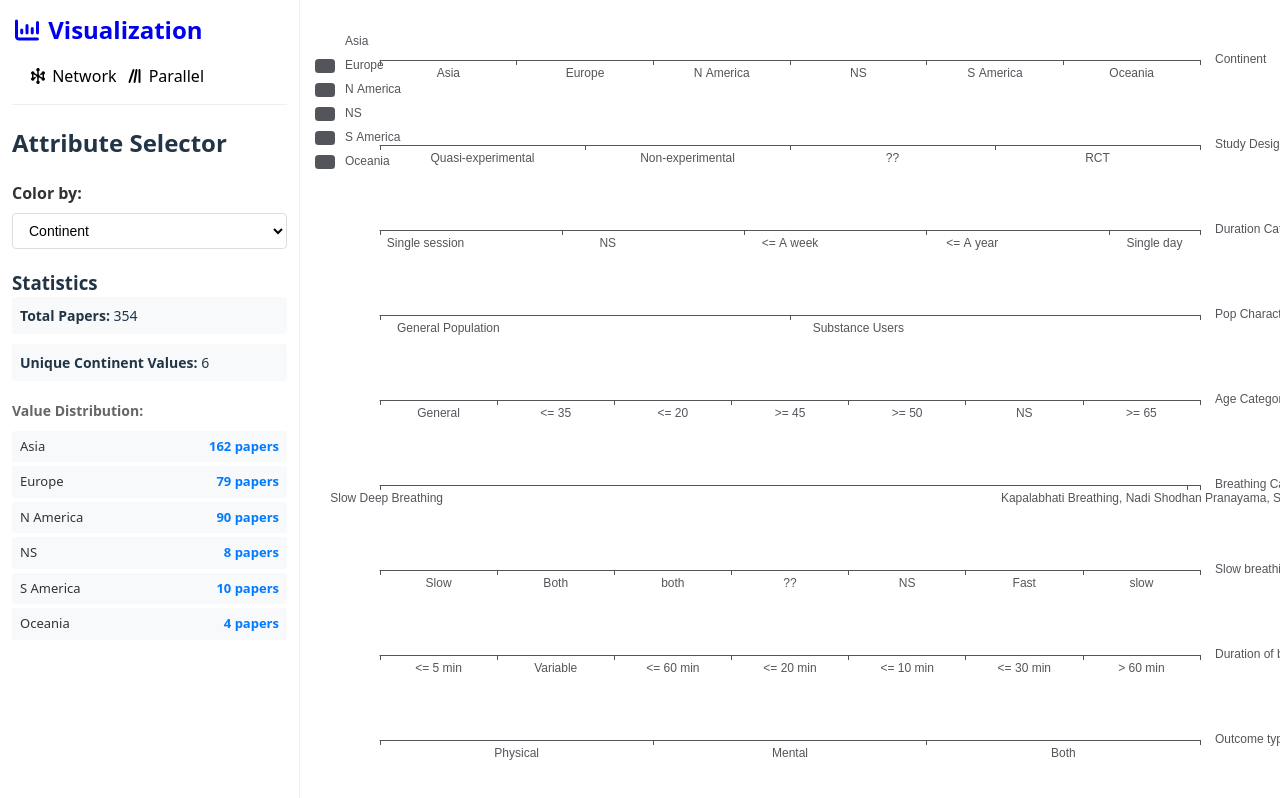
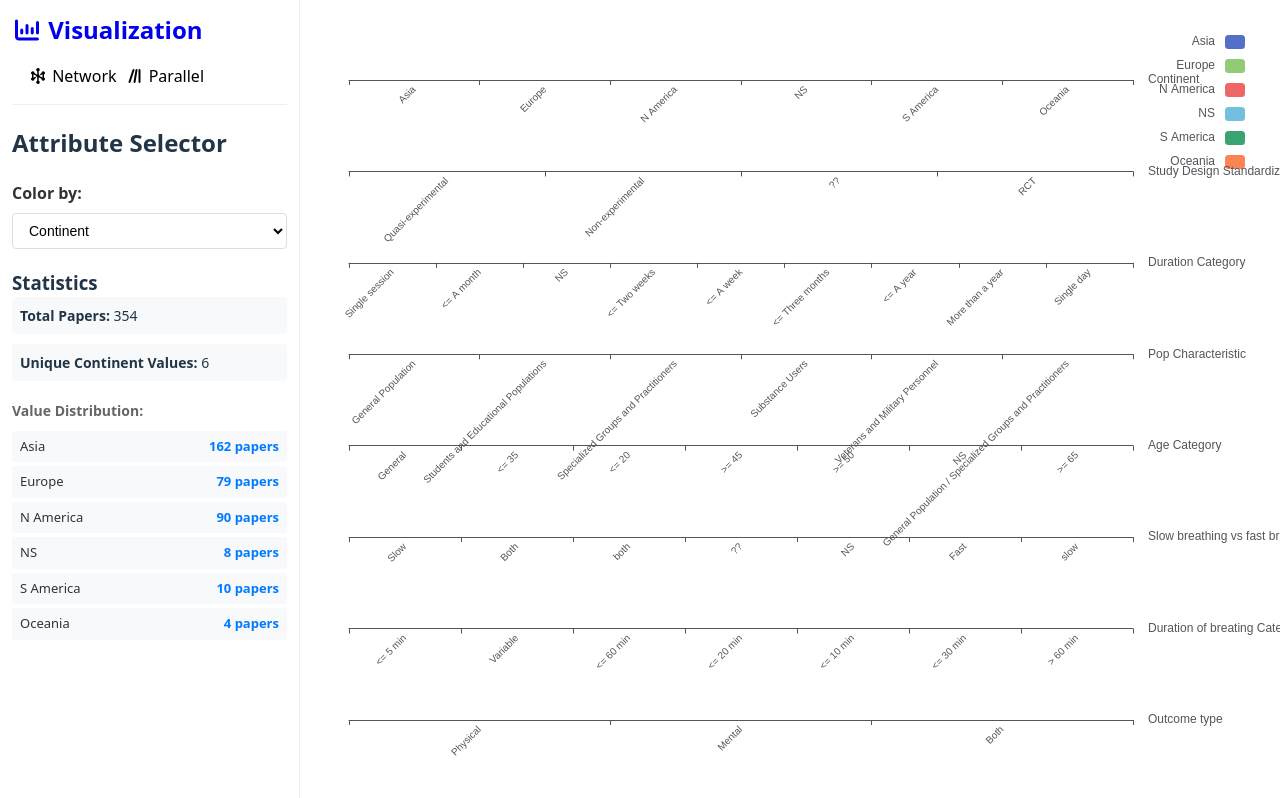
Before and after one commit to BIDS-Xu-Lab/slr-data-vis, a Vue app in the folder web/: page /parallel in a window 1280 px wide. Built offline with nearby package versions, Linux system fonts and the light colour scheme.

Commit message:
not sure what's wrong ...

```diff
--- a/web/src/pages/ParallelView.vue
+++ b/web/src/pages/ParallelView.vue
@@ -23,13 +23,20 @@ const axisColumns = [
 //   'Pop Condition',
   'Pop Characteristic',
   'Age Category',
-  'Breathing Category',
+//   'Breathing Category',
   'Slow breathing vs fast breathing vs both',
   'Duration of breating Category',
   'Outcome type',
 //   'Primary Outcome Category',
 //   'Secondary Outcome Category',
 ]
+
+const CATEGORY_PALETTE = [
+  "#5470C6", "#91CC75", "#EE6666", "#73C0DE", "#3BA272",
+  "#FC8452", "#9A60B4", "#EA7CCC", "#2f4554", "#61a0a8",
+  "#d48265", "#749f83", "#ca8622", "#bda29a", "#6e7074",
+  "#546570", "#c4ccd3"
+];
 
 // Load data
 onMounted(async () => {
@@ -62,13 +69,14 @@ const colorAttributeStats = computed(() => {
 
 // Generate colors for different groups
 const generateColors = (count) => {
-  const colors = []
-  const hStep = Math.round(5 / count);
-  for (let i = 0; i < count; i++) {
-    let c = echarts.color.modifyHSL('#5A94DF', hStep * i);
-    colors.push(c)
-  }
-  return colors
+//   const colors = []
+//   const hStep = Math.round(5 / count);
+//   for (let i = 0; i < count; i++) {
+//     let c = echarts.color.modifyHSL('#5A94DF', hStep * i);
+//     colors.push(c)
+//   }
+//   return colors
+    return CATEGORY_PALETTE.slice(0, count)
 }
 
 // Chart configuration
@@ -85,8 +93,48 @@ const chartOption = computed(() => {
   console.log("colorValues", colorValues);
   console.log("colors", colors);
 
-  // Prepare data for parallel chart
+  // Prepare axis configuration first
+  const axes = axisColumns.map(column => {
+    const values = data.value.map(item => item[column]).filter(val => val !== undefined && val !== null && val !== '')
+    const uniqueValues = [...new Set(values)]
+
+    return {
+      dim: axisColumns.indexOf(column),
+      name: column,
+      type: 'category',
+      data: uniqueValues,
+      axisLabel: {
+        interval: 0,
+        rotate: 45,
+        fontSize: 10
+      }
+    }
+  })
+
+  // Create mapping from values to indices for each axis
+  const valueToIndex = {}
+  axes.forEach((axis, axisIndex) => {
+    valueToIndex[axisIndex] = {}
+    axis.data.forEach((value, index) => {
+      valueToIndex[axisIndex][value] = index
+    })
+  })
+
+  // Prepare data for parallel chart - convert values to indices
   const chartData = data.value.map(item => {
+    // const lineData = axisColumns.map((column, axisIndex) => {
+    //   const value = item[column] || 'N/A'
+    //   return valueToIndex[axisIndex][value] !== undefined ? valueToIndex[axisIndex][value] : 0
+    // })
+    // const colorValue = item[selectedColorAttribute.value] || 'Unknown'
+    // return {
+    //   value: lineData,
+    //   itemStyle: {
+    //     color: valueToColor[colorValue] || '#999'
+    //   },
+    //   // Store all attributes for tooltip
+    //   attributes: item
+    // }
     const d = []
     for (const column of axisColumns) {
       d.push(item[column] || 'N/A')
@@ -95,48 +143,38 @@ const chartOption = computed(() => {
   })
   console.log("chartData", chartData);
 
-  // Prepare axis configuration
-  const axes = axisColumns.map(column => {
-    const values = data.value.map(item => item[column]).filter(val => val !== undefined && val !== null && val !== '')
-    const uniqueValues = [...new Set(values)]
-
-    return {
-        dim: axisColumns.indexOf(column),
-        name: column,
-      type: 'category',
-      data: uniqueValues,
-    }
-  })
-
 
   console.log("axes", axes);
 
   return {
     grid: {
-      right: 200,
+      left: 50,
+      right: 50,
+      top: 80,
+      bottom: 50
     },
     tooltip: {
       trigger: 'item',
-    //   formatter: function(params) {
-    //     if (params.data && params.data.attributes) {
-    //       const attrs = params.data.attributes
-    //       let tooltipContent = '<div style="max-width: 300px;">'
-    //       tooltipContent += `<strong>${attrs.Title || 'N/A'}</strong><br/>`
-    //       tooltipContent += `<strong>Author:</strong> ${attrs.Author || 'N/A'}<br/>`
-    //       tooltipContent += `<strong>Year:</strong> ${attrs.Year || 'N/A'}<br/>`
-    //       tooltipContent += `<strong>Country:</strong> ${attrs.Country || 'N/A'}<br/>`
-    //       tooltipContent += `<strong>Journal:</strong> ${attrs.Journal || 'N/A'}<br/><br/>`
+      formatter: function(params) {
+        if (params.data && params.data.attributes) {
+          const attrs = params.data.attributes
+          let tooltipContent = '<div style="max-width: 300px;">'
+          tooltipContent += `<strong>${attrs.Title || 'N/A'}</strong><br/>`
+          tooltipContent += `<strong>Author:</strong> ${attrs.Author || 'N/A'}<br/>`
+          tooltipContent += `<strong>Year:</strong> ${attrs.Year || 'N/A'}<br/>`
+          tooltipContent += `<strong>Country:</strong> ${attrs.Country || 'N/A'}<br/>`
+          tooltipContent += `<strong>Journal:</strong> ${attrs.Journal || 'N/A'}<br/><br/>`
 
-    //       // Show all axis attributes
-    //       axisColumns.forEach(column => {
-    //         tooltipContent += `<strong>${column}:</strong> ${attrs[column] || 'N/A'}<br/>`
-    //       })
+          // Show all axis attributes
+          axisColumns.forEach(column => {
+            tooltipContent += `<strong>${column}:</strong> ${attrs[column] || 'N/A'}<br/>`
+          })
 
-    //       tooltipContent += '</div>'
-    //       return tooltipContent
-    //     }
-    //     return ''
-    //   }
+          tooltipContent += '</div>'
+          return tooltipContent
+        }
+        return ''
+      }
     },
 
     visualMap: {
@@ -145,26 +183,41 @@ const chartOption = computed(() => {
       categories: colorValues,
       dimension: 0,
       inRange: {
-        color: colorValues //['#d94e5d','#eac736','#50a3ba']
+        color: colors
       },
       outOfRange: {
-        color: ['#ccc'] //['#d94e5d','#eac736','#50a3ba']
+        color: ['#ccc']
       },
       top: 20,
+      right: 20,
       realtime: false
     },
 
     parallelAxis: axes,
     parallel: {
       layout: 'vertical',
+      left: '5%',
+      right: '15%',
+      top: '10%',
+      bottom: '10%'
     },
     series: {
       type: 'parallel',
-        inactiveOpacity: 0,
-        activeOpacity: 0.5,
-        progressive: 500,
-      smooth: true,
       data: chartData,
+      lineStyle: {
+        width: 1,
+        opacity: 0.7
+      },
+      emphasis: {
+        lineStyle: {
+          width: 3,
+          opacity: 1
+        }
+      },
+      inactiveOpacity: 0.3,
+      activeOpacity: 0.8,
+      progressive: 500,
+      smooth: true
     }
   }
 })
@@ -235,7 +288,9 @@ watch(selectedColorAttribute, () => {
 
 <style scoped>
 .parallel-page {
-    box-sizing: border-box;
+  display: flex;
+  height: 100vh;
+  box-sizing: border-box;
 }
 
 .chart {
```
